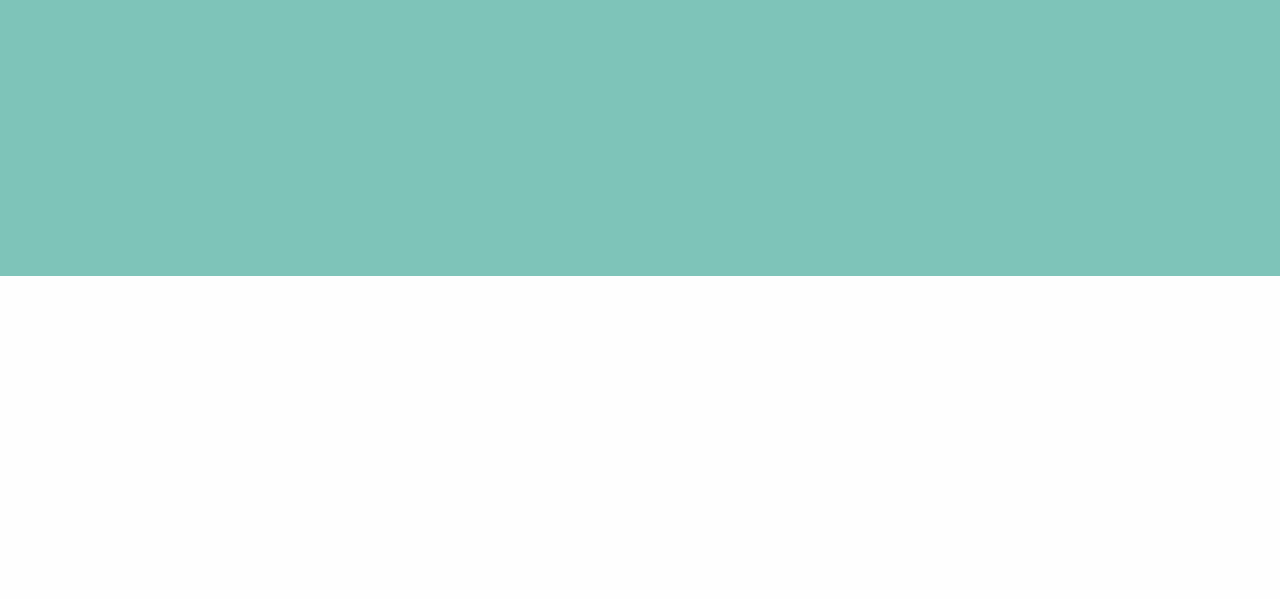
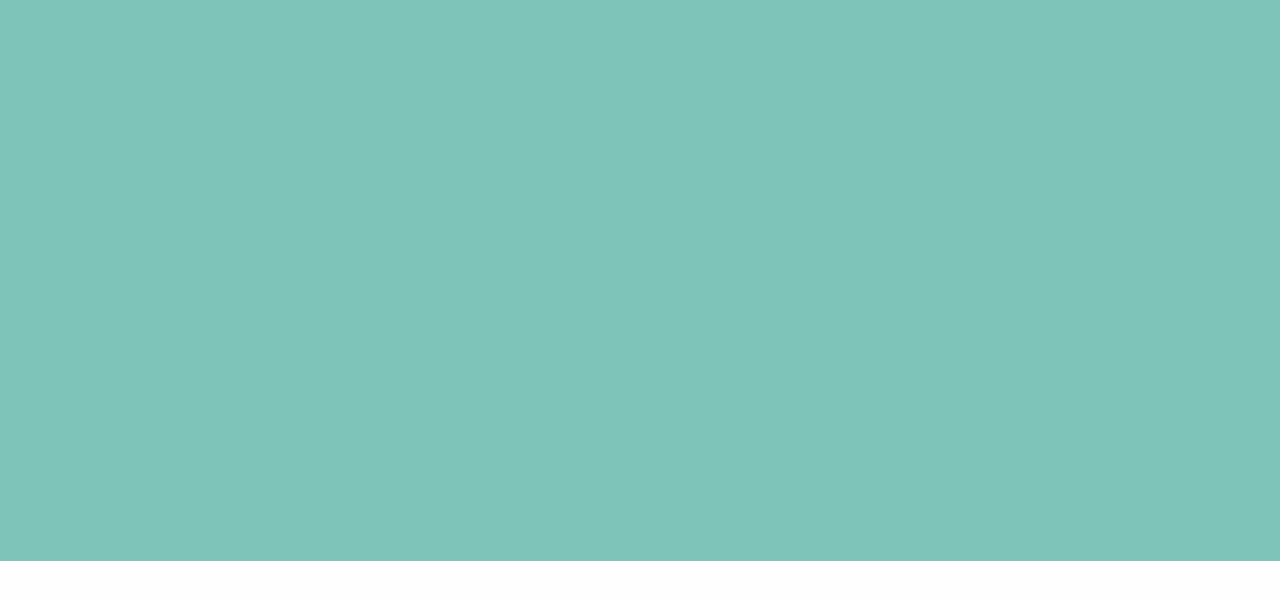
Before and after one commit to igfed/cwp-search, a plain HTML site: page index.html in a window 1280 px wide. Shown: the part 239-838 px from the top of the page. Before the commit the page ends 800 px from the top, so only its background shows below. Drawn offline with nearby package versions, Linux system fonts and the light colour scheme; files whose address does not match are found by name.

Commit message:
Find an advisor full page

```diff
--- a/scssNew/_advisor-search.scss
+++ b/scssNew/_advisor-search.scss
@@ -21,7 +21,7 @@ img.advisor{
 		overflow: hidden;
 }
 
-.icon-wrap .search-form {padding-bottom:25em;}
+.icon-wrap, .search-form, .body-content {height: 100%}
 span.prefix {
 	background-color: $white;
 	width: 100%;
```
Also changed, not shown: css/app.css.
